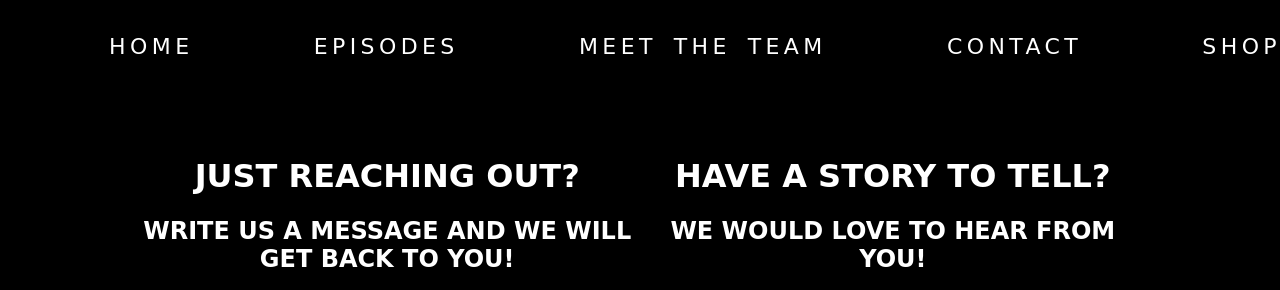
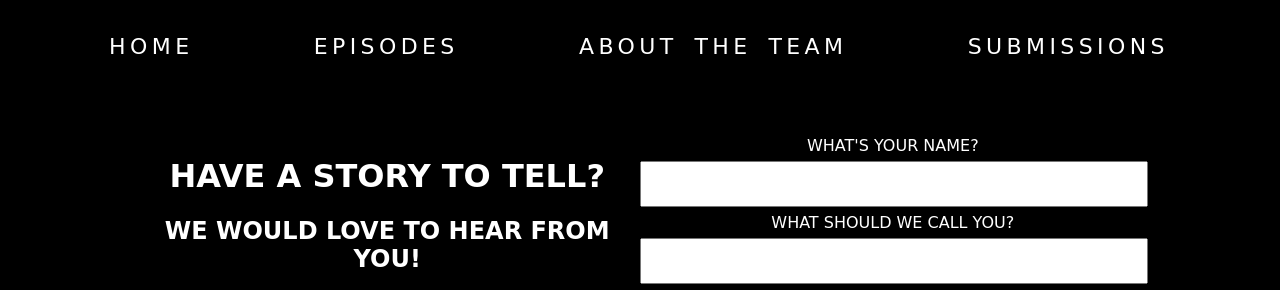
Before and after one commit to oliviasage54/Conjuring-Conversations, a PHP site: page /contact.html in a window 1280 px wide; the page is wider, and only the part inside the window is pictured. Shown: the top 290 px of that part. Run offline with PHP 8.4, Linux system fonts and the light colour scheme; some web fonts are replaced.

Commit message:
Changed navigation tab content, made my own form. Need to style it

```diff
--- a/contact.html
+++ b/contact.html
@@ -19,8 +19,8 @@
           <ul id="navUL">
               <div class="navItemDiv"><li id="homePageLI" class="navTabLI"><a href="index.html" class="navLink">Home</a></li></div>
               <div class="navItemDiv"><li id="episodesPageLI" class="navTabLI"><a href="episodes.html" class="navLink">Episodes</a></li></div>
-              <div class="navItemDiv"><li id="meetTheTeamPageLI" class="navTabLI"><a href="meetTheTeam.html" class="navLink">Meet the Team</a></li></div>
-              <div class="navItemDiv"><li id="contactPageLI" class="navTabLI"><a href="contact.html" class="navLink">Contact</a></li></div>
+              <div class="navItemDiv"><li id="meetTheTeamPageLI" class="navTabLI"><a href="meetTheTeam.html" class="navLink">About the Team</a></li></div>
+              <div class="navItemDiv"><li id="contactPageLI" class="navTabLI"><a href="contact.html" class="navLink">Submissions</a></li></div>
               <div class="navItemDiv"><li id="shopLI" class="navTabLI"><a href="shop.html" class="navLink">Shop</a></li></div>
           </ul>
         </div>
@@ -29,6 +29,17 @@
       <div id="contactWrapper">
         <!--Section for people to just write a quick message with name and email.-->
         <div id="reachingOutDiv">
+          <!--New Idea Section-->
+          <h1>Have a Story to Tell?</h1>
+          <h2>We Would Love to Hear From You!</h2>
+          <ul id="submissionRequirementList">
+            <li class="submissionRequirementLI">We value real shit</li>
+            <li class="submissionRequirementLI">Spooooooks alerttttt</li>
+            <li class="submissionRequirementLI">fillin in stuffffffffff</li>
+            <li class="submissionRequirementLI" >you'll probably have to interview, homie</li>
+          </ul>
+
+          <!-- Old Branch Section- delete later with consensus
           <h1 id="justReachingText">Just Reaching Out?</h1>
           <h2 id="writeUsMessageText">Write us a message and we will get back to you!</h2>
           <form action="" method="">
@@ -43,12 +54,55 @@
             <h2>Write Your Message Below</h2>
             <textarea name="message" id="textArea"></textarea>
           </form>
+        -->
         </div>
         <!--Section for people to submit a story.-->
         <div id="submitStoryDiv">
+          <!--
           <h1>Have a Story to Tell?</h1>
-          <h2>We Would Love to Hear From You!</h2>
-          <iframe src="https://docs.google.com/forms/d/e/1FAIpQLSffELAK8sS0rkdU540jqhHekcVuryOn-YG6FLQwDfMDj_MxOQ/viewform?embedded=true" width="640" height="1316" frameborder="0" marginheight="0" marginwidth="0">Loading…</iframe>
+          <h2>We Would Love to Hear From You!</h2>-->
+          <!--<iframe src="https://docs.google.com/forms/d/e/1FAIpQLSfzWG8ylZIljSiPm_gkmZEuahp262MWnSGlvk_JWjOdpfcIOA/viewform?embedded=true" width="640" height="1669" frameborder="0" marginheight="0" marginwidth="0">Loading…</iframe>-->
+
+          <form action="" method="">
+            <div id="submissionsNameInputDiv">
+              <label id="submissionsNameLabel">What's your name?</label>
+              <input type="text" name="name" class="inputBox">
+            </div>
+            <div id="preferredNameInputDiv">
+              <label id="preferredNameLabel">What should we call you?</label>
+              <input type="text" name="preferredName" class="inputBox">
+            </div>
+            <div id="pronounsInputDiv">
+              <label id="pronounsLabel">What are your pronouns?</label>
+              <input type="text" name="pronouns" class="inputBox">
+            </div>
+            <div id="ageInputDiv">
+              <label id="ageLabel">How old are you?</label>
+              <input type="text" name="age" class="inputBox">
+            </div>
+            <div id="submissionsEmailInputDiv">
+              <label id="submissionsEmailLabel">What's your email?</label>
+              <input type="email" name="email" class="inputBox">
+            </div>
+            <div id="phoneNumberInputDiv">
+              <label id="phoneNumberLabel">What's your phone number?</label>
+              <input type="text" name="phoneNumber" class="inputBox">
+            </div>
+            <div id="socialsInputDiv">
+              <label id="socialsLabel">Where can we find you on social media?</label>
+              <input type="text" name="socials" class="inputBox">
+            </div>
+            <div id="taggingInputDiv">
+              <label id="taggingLabel">Would you like to be tagged on social media when your episode comes out?</label>
+              <input type="radio" name="taggingPreference" value="Yes">
+              <input type="radio" name="taggingPreference" value="No">
+            </div>
+            <div id="storyInputDiv">
+              <label id="storyLabel">Tell us your story!</label>
+              <textarea name="story" id="storyTextArea"></textarea>
+            </div>
+          </form>
+
         </div>
       </div>
 
--- a/css/contactUs.css
+++ b/css/contactUs.css
@@ -93,6 +93,7 @@ label{
     border-radius: 10px;
 }
 
+
 #submitStoryDiv{
     float: left;
     position: relative;
@@ -106,6 +107,11 @@ h1, h2, h3, label{
     color: white;
     font-family: 'Yomogi', cursive;
     text-transform: uppercase;
+}
+
+.submissionRequirementLI{
+    color: white;
+
 }
 
 #justReachingText{
--- a/css/meetTheTeamCss.css
+++ b/css/meetTheTeamCss.css
@@ -97,7 +97,8 @@ a:hover::before{
     display: absolute;
     float: left;
     overflow: hidden;
-    background-color: #FFFEF3;
+    background-color: rgba(255,255,255,.7);
+
     padding-right: 40px;
     border-radius: 10px;
     margin-bottom: 40px;
--- a/episodes.html
+++ b/episodes.html
@@ -17,8 +17,8 @@
           <ul id="navUL">
               <div class="navItemDiv"><li id="homePageLI" class="navTabLI"><a href="index.html" class="navLink">Home</a></li></div>
               <div class="navItemDiv"><li id="episodesPageLI" class="navTabLI"><a href="episodes.html" class="navLink">Episodes</a></li></div>
-              <div class="navItemDiv"><li id="meetTheTeamPageLI" class="navTabLI"><a href="meetTheTeam.html" class="navLink">Meet the Team</a></li></div>
-              <div class="navItemDiv"><li id="contactPageLI" class="navTabLI"><a href="contact.html" class="navLink">Contact</a></li></div>
+              <div class="navItemDiv"><li id="meetTheTeamPageLI" class="navTabLI"><a href="meetTheTeam.html" class="navLink">About the Team</a></li></div>
+              <div class="navItemDiv"><li id="contactPageLI" class="navTabLI"><a href="contact.html" class="navLink">Submissions</a></li></div>
               <div class="navItemDiv"><li id="shopLI" class="navTabLI"><a href="shop.html" class="navLink">Shop</a></li></div>
           </ul>
         </div>
--- a/index.html
+++ b/index.html
@@ -20,8 +20,8 @@
                 <ul id="navUL">
                     <div class="navItemDiv"><li id="homePageLI" class="navTabLI"><a href="index.html" class="navLink">Home</a></li></div>
                     <div class="navItemDiv"><li id="episodesPageLI" class="navTabLI"><a href="episodes.html" class="navLink">Episodes</a></li></div>
-                    <div class="navItemDiv"><li id="meetTheTeamPageLI" class="navTabLI"><a href="meetTheTeam.html" class="navLink">Meet the Team</a></li></div>
-                    <div class="navItemDiv"><li id="contactPageLI" class="navTabLI"><a href="contact.html" class="navLink">Contact</a></li></div>
+                    <div class="navItemDiv"><li id="meetTheTeamPageLI" class="navTabLI"><a href="meetTheTeam.html" class="navLink">About the Team</a></li></div>
+                    <div class="navItemDiv"><li id="contactPageLI" class="navTabLI"><a href="contact.html" class="navLink">Submissions</a></li></div>
                     <div class="navItemDiv"><li id="shopLI" class="navTabLI"><a href="shop.html" class="navLink">Shop</a></li></div>
                 </ul>
             </div>
--- a/meetTheTeam.html
+++ b/meetTheTeam.html
@@ -19,8 +19,8 @@
       <ul id="navUL">
         <div class="navItemDiv"><li id="homePageLI" class="navTabLI"><a href="index.html" class="navLink">Home</a></li></div>
         <div class="navItemDiv"><li id="episodesPageLI" class="navTabLI"><a href="episodes.html" class="navLink">Episodes</a></li></div>
-        <div class="navItemDiv"><li id="meetTheTeamPageLI" class="navTabLI"><a href="meetTheTeam.html" class="navLink">Meet the Team</a></li></div>
-        <div class="navItemDiv"><li id="contactPageLI" class="navTabLI"><a href="contact.html" class="navLink">Contact</a></li></div>
+        <div class="navItemDiv"><li id="meetTheTeamPageLI" class="navTabLI"><a href="meetTheTeam.html" class="navLink">About the Team</a></li></div>
+        <div class="navItemDiv"><li id="contactPageLI" class="navTabLI"><a href="contact.html" class="navLink">Submissions</a></li></div>
         <div class="navItemDiv"><li id="shopLI" class="navTabLI"><a href="shop.html" class="navLink">Shop</a></li></div>
       </ul>
     </div>
```
